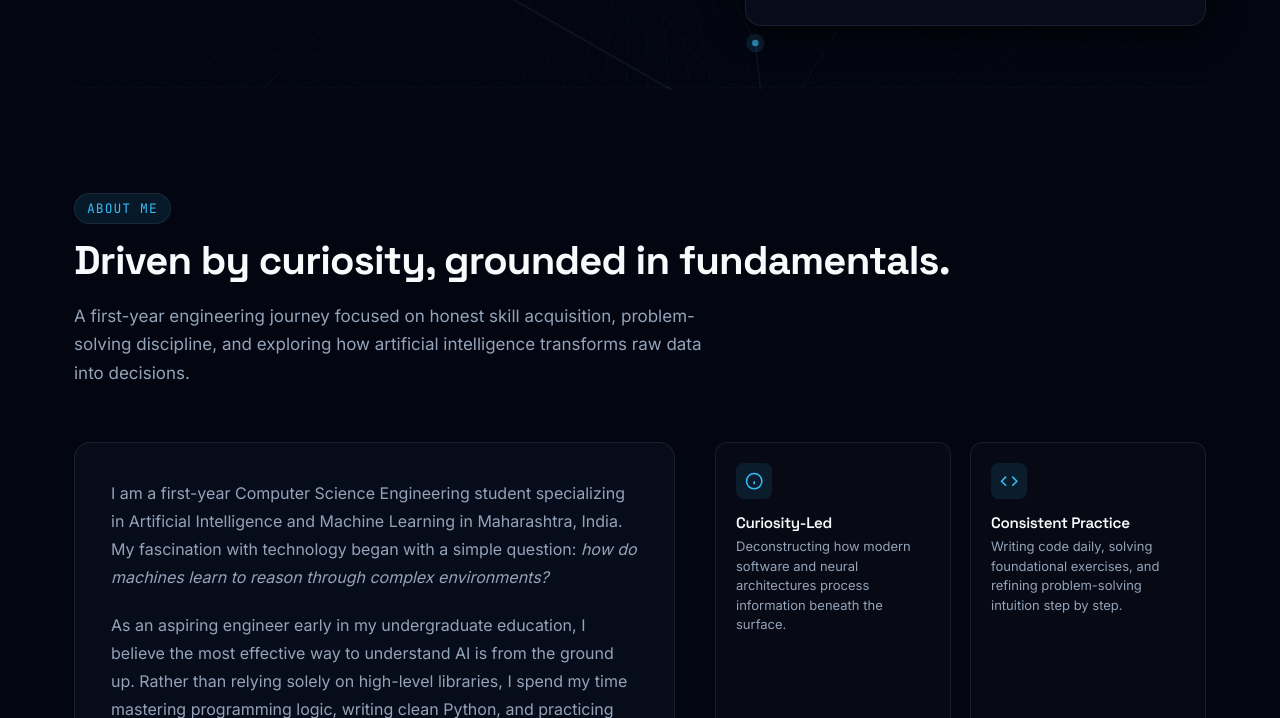
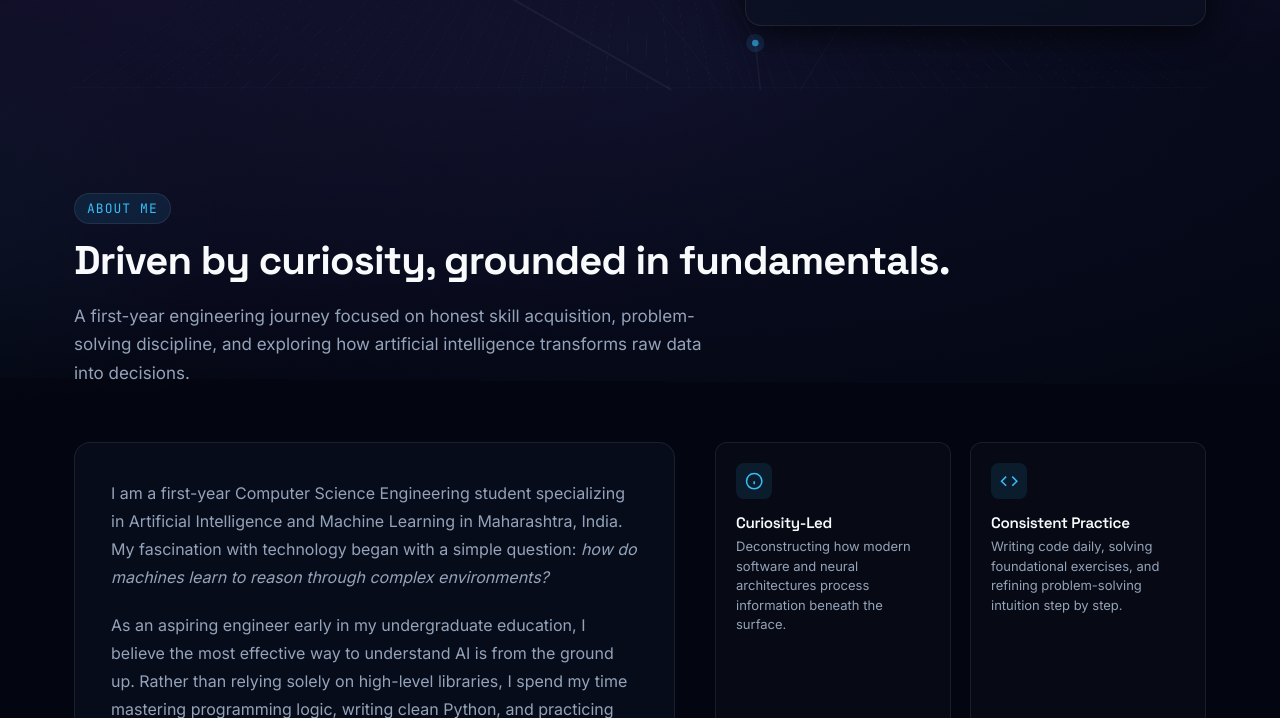
Before and after one commit to ParagSanghavi2008/My_Portfolio, a plain HTML site: page index.html in a window 1280 px wide. Shown: the part 859-1577 px from the top of the page. Drawn offline with Linux system fonts and the light colour scheme; animation ran at ten frames a second.

Commit message:
fix: replace static dot-grid background with animated aurora wave effect

```diff
--- a/css/animations.css
+++ b/css/animations.css
@@ -309,6 +309,30 @@
   }
 }
 
+/* ============================================
+   AURORA WAVE BACKGROUND KEYFRAMES
+   ============================================ */
+
+@keyframes aurora-drift {
+  0%   { transform: translate(0%, 0%)    rotate(0deg)   scale(1); }
+  25%  { transform: translate(3%, -4%)   rotate(2deg)   scale(1.04); }
+  50%  { transform: translate(-3%, 5%)   rotate(-1deg)  scale(1.02); }
+  75%  { transform: translate(5%, 2%)    rotate(3deg)   scale(1.05); }
+  100% { transform: translate(-4%, -3%)  rotate(-2deg)  scale(1.03); }
+}
+
+@keyframes aurora-drift-reverse {
+  0%   { transform: translate(0%, 0%)    rotate(0deg)   scale(1.02); }
+  25%  { transform: translate(-4%, 3%)   rotate(-3deg)  scale(1); }
+  50%  { transform: translate(5%, -4%)   rotate(2deg)   scale(1.05); }
+  75%  { transform: translate(-2%, -5%)  rotate(-1deg)  scale(1.03); }
+  100% { transform: translate(4%, 4%)    rotate(2deg)   scale(1); }
+}
+
+/* ============================================
+   ACCESSIBILITY
+   ============================================ */
+
 /* Accessibility: Respect Reduced Motion Preferences */
 @media (prefers-reduced-motion: reduce) {
   *,
--- a/css/main.css
+++ b/css/main.css
@@ -103,19 +103,39 @@ body {
   -moz-osx-font-smoothing: grayscale;
 }
 
-/* 3D Depth Spatial Grid Pattern */
+/* Aurora Wave Background Animation */
 body::before {
   content: '';
   position: fixed;
-  inset: 0;
-  background-image:
-    radial-gradient(rgba(56, 189, 248, 0.08) 1px, transparent 1px),
-    radial-gradient(rgba(168, 85, 247, 0.05) 1px, transparent 1px);
-  background-size: 44px 44px;
-  background-position: 0 0, 22px 22px;
+  inset: -50%;
+  width: 200%;
+  height: 200%;
+  background:
+    radial-gradient(ellipse 80% 50% at 20% 40%, rgba(56, 189, 248, 0.12) 0%, transparent 60%),
+    radial-gradient(ellipse 60% 40% at 80% 60%, rgba(168, 85, 247, 0.10) 0%, transparent 55%),
+    radial-gradient(ellipse 70% 45% at 50% 80%, rgba(99, 102, 241, 0.09) 0%, transparent 60%),
+    radial-gradient(ellipse 50% 35% at 10% 90%, rgba(34, 211, 238, 0.07) 0%, transparent 50%),
+    radial-gradient(ellipse 55% 40% at 90% 10%, rgba(217, 70, 239, 0.08) 0%, transparent 50%);
   pointer-events: none;
   z-index: 0;
-  opacity: 0.7;
+  animation: aurora-drift 18s ease-in-out infinite alternate;
+  will-change: transform;
+}
+
+body::after {
+  content: '';
+  position: fixed;
+  inset: -50%;
+  width: 200%;
+  height: 200%;
+  background:
+    radial-gradient(ellipse 65% 45% at 70% 20%, rgba(56, 189, 248, 0.08) 0%, transparent 55%),
+    radial-gradient(ellipse 75% 50% at 30% 70%, rgba(168, 85, 247, 0.07) 0%, transparent 60%),
+    radial-gradient(ellipse 55% 38% at 60% 50%, rgba(16, 185, 129, 0.06) 0%, transparent 50%);
+  pointer-events: none;
+  z-index: 0;
+  animation: aurora-drift-reverse 24s ease-in-out infinite alternate;
+  will-change: transform;
 }
 
 /* Body lock when mobile menu or modal is active */
```
